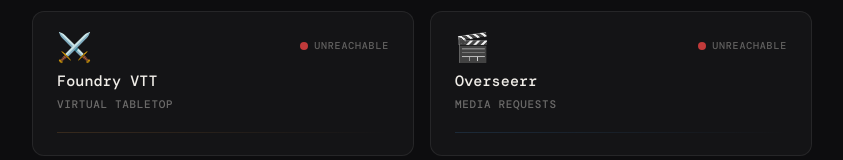
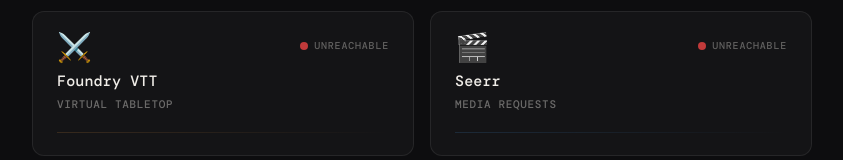
Before and after one commit to S-Trevizo/home-lab-dashboard, a React (Vite) app: page / in a window 1280 px wide. Shown: the part 212-372 px from the top of the page, without its empty margins (218-1061 px from the left). Built offline with nearby package versions, Linux system fonts and the light colour scheme; no server answers; a web font is replaced by a local one.

Commit message:
fix: update Overseerr to Seerr

```diff
--- a/src/data/services.ts
+++ b/src/data/services.ts
@@ -19,10 +19,10 @@
     accentColor: "#c17f3a",
   },
   {
-    name: "Overseerr",
+    name: "Seerr",
     subtitle: "Media Requests",
-    url: "https://overseerr.xeon.quest",
-    checkUrl: "https://overseerr.xeon.quest",
+    url: "https://seerr.xeon.quest",
+    checkUrl: "https://seerr.xeon.quest",
     icon: "🎬",
     accentColor: "#3a7fc1",
   },
```
